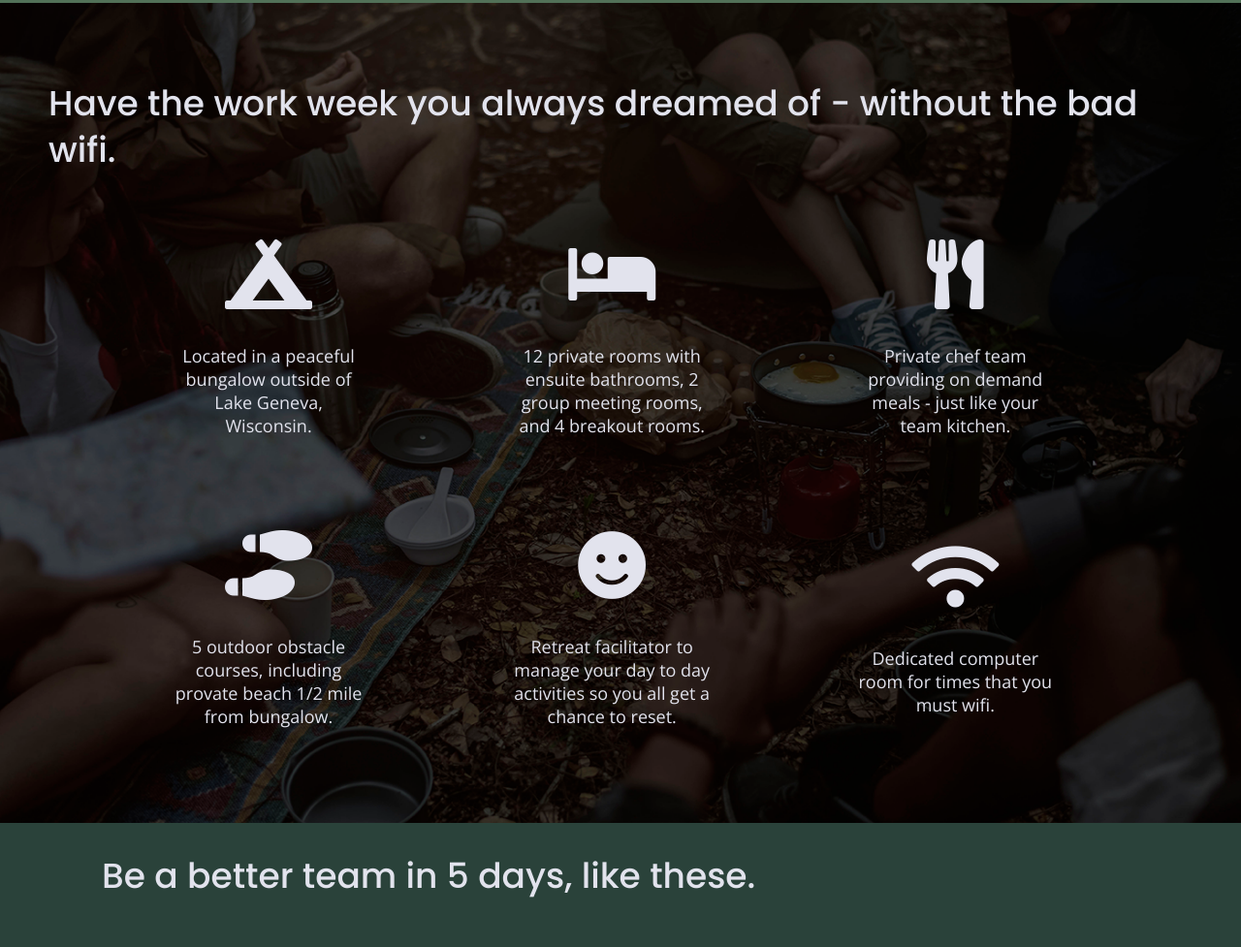
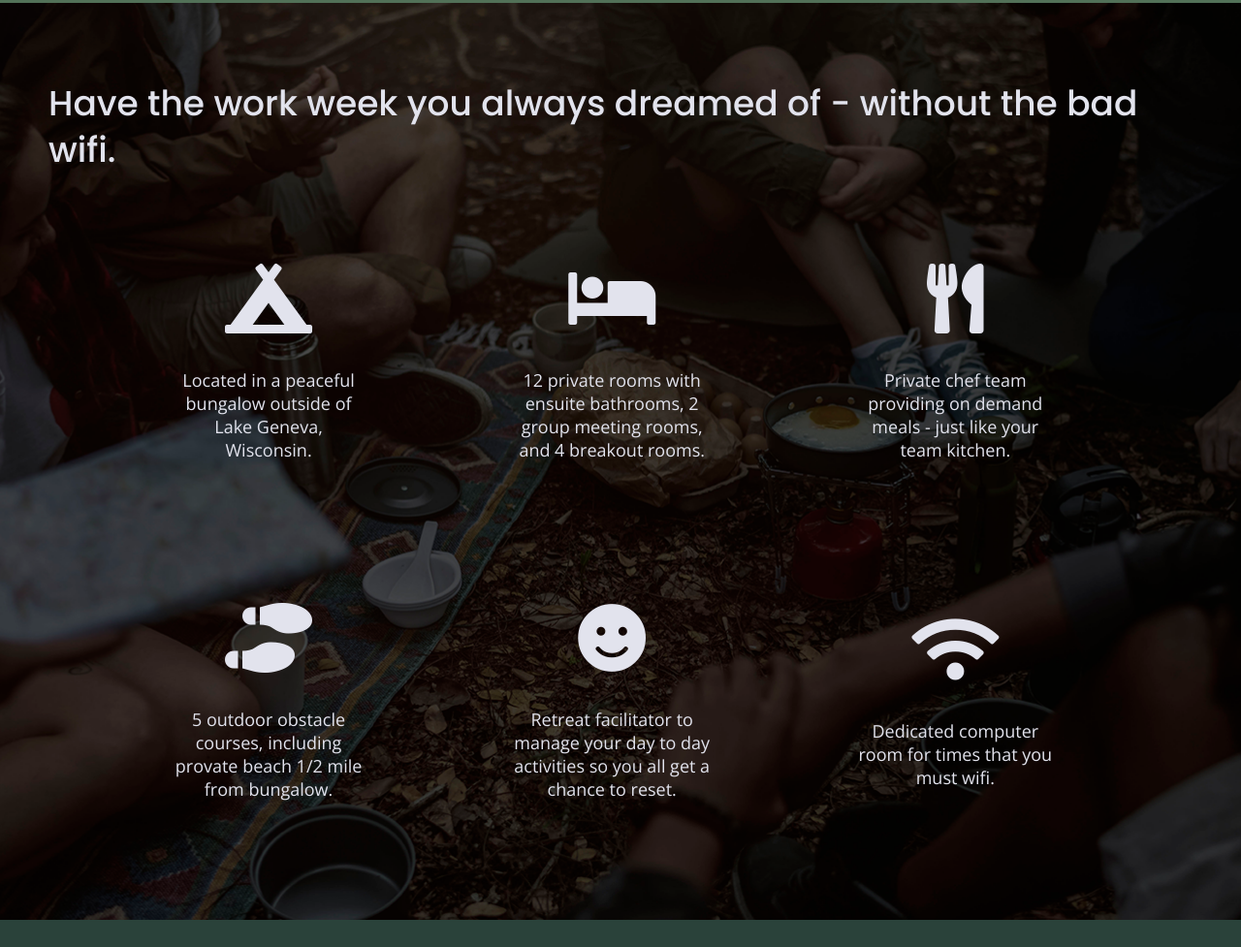
Before and after one commit to michele-d/206-unplugged, a website built with Parcel: page index.html in a window 1280 px wide. Shown: the part 983-1960 px from the top of the page at 97% size. Built offline with nearby package versions, Linux system fonts and the light colour scheme.

Commit message:
Adjused height in festures section in tablet media query

```diff
--- a/css/main.css
+++ b/css/main.css
@@ -662,7 +662,7 @@ input[type=button] {
 	  /* Features */
 
 	.features-container {
-		height: 700px;
+		min-height: 700px;
 		width: 75%;
 		display: flex;
 		justify-content: space-between;
```
